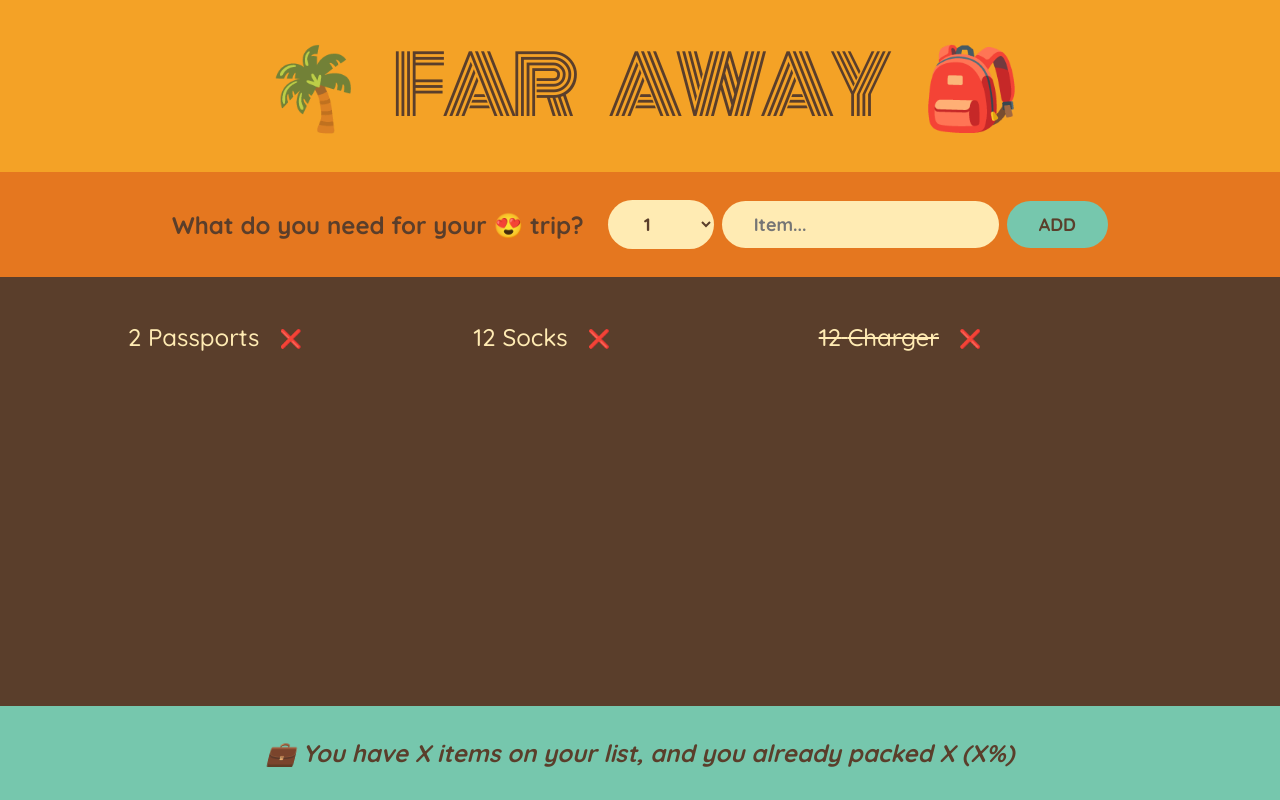
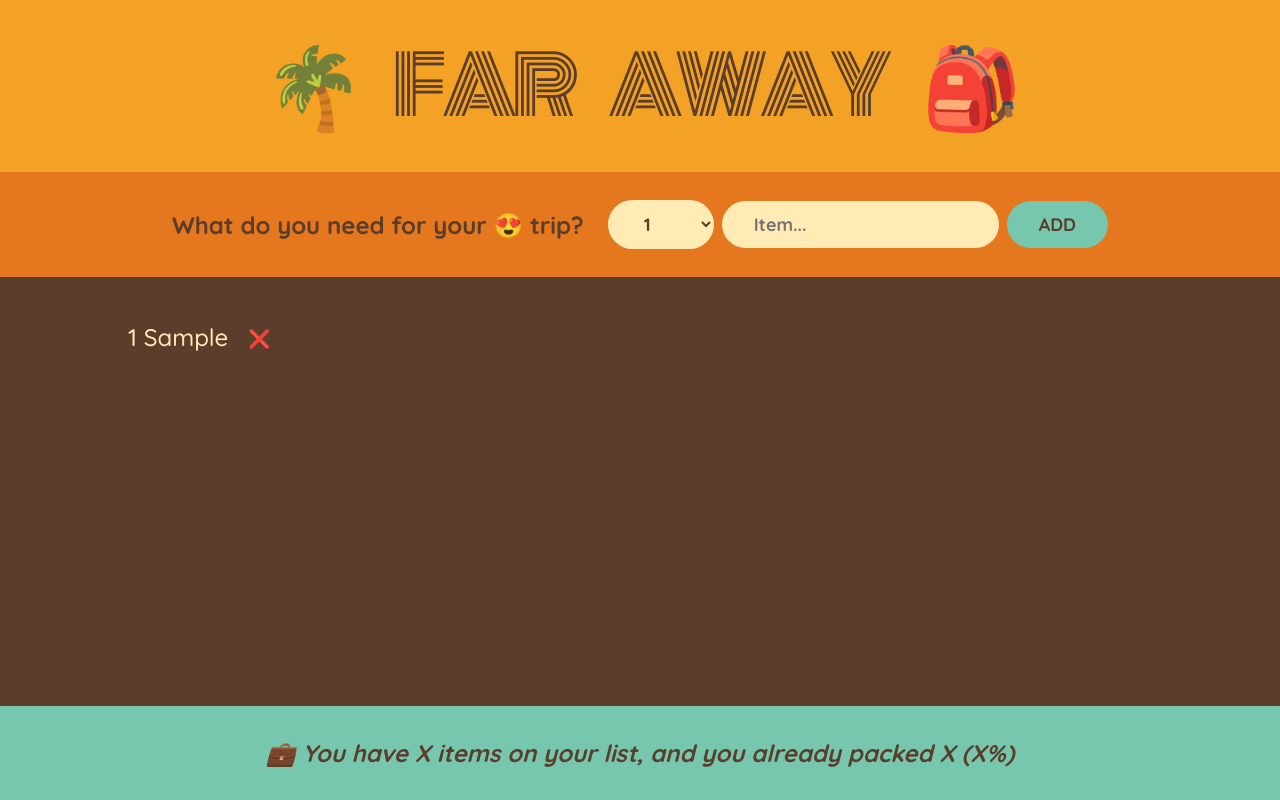
Before and after one commit to at-atanasov/travel-list-react, a React (Create React App) app: page / in a window 1280 px wide. Both pictures are taken after typing "Sample" into the empty fields and a click on the button "ADD". Built offline with nearby package versions, Linux system fonts and the light colour scheme.

Commit message:
Lifting Up State, Deleting an item

```diff
--- a/src/App.js
+++ b/src/App.js
@@ -1,17 +1,21 @@
 import { useState } from "react";
 
-const initialItems = [
-  { id: 1, description: "Passports", quantity: 2, packed: false },
-  { id: 2, description: "Socks", quantity: 12, packed: false },
-  { id: 2, description: "Charger", quantity: 12, packed: true },
-];
+export default function App() {
+  const [items, setItems] = useState([]);
 
-export default function App() {
+  function handleAddItems(item) {
+    setItems((items) => [...items, item]);
+  }
+
+  function handleDeleteItem(id) {
+    setItems((items) => items.filter((item) => item.id !== id));
+  }
+
   return (
     <div className="app">
       <Logo />
-      <Form />
-      <PackingList />
+      <Form onAddItems={handleAddItems} />
+      <PackingList items={items} onDeleteItem={handleDeleteItem} />
       <Stats />
     </div>
   );
@@ -21,7 +25,7 @@
   return <h1>🌴 Far Away 🎒</h1>;
 }
 
-function Form() {
+function Form({ onAddItems }) {
   const [description, setDescription] = useState("");
   const [quantity, setQuantity] = useState(1);
 
@@ -32,6 +36,8 @@
 
     const newItem = { description, quantity, packed: false, id: Date.now() };
     console.log(newItem);
+
+    onAddItems(newItem);
 
     setDescription("");
     setQuantity(1);
@@ -61,25 +67,25 @@
   );
 }
 
-function PackingList() {
+function PackingList({ items, onDeleteItem }) {
   return (
     <div className="list">
       <ul>
-        {initialItems.map((item) => (
-          <Item item={item} key={item.id} />
+        {items.map((item) => (
+          <Item item={item} onDeleteItem={onDeleteItem} key={item.id} />
         ))}
       </ul>
     </div>
   );
 }
 
-function Item({ item }) {
+function Item({ item, onDeleteItem }) {
   return (
     <li>
       <span style={item.packed ? { textDecoration: "line-through" } : {}}>
         {item.quantity} {item.description}
       </span>
-      <button>❌</button>
+      <button onClick={() => onDeleteItem(item.id)}>❌</button>
     </li>
   );
 }
```
